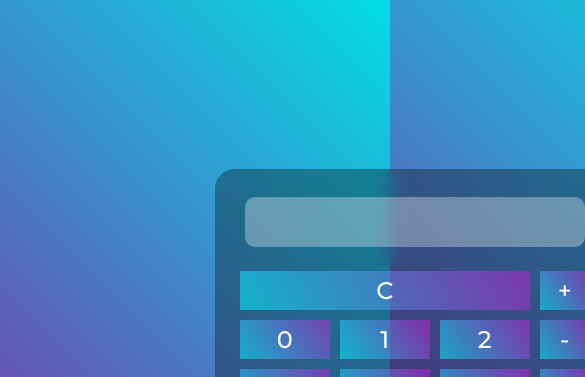
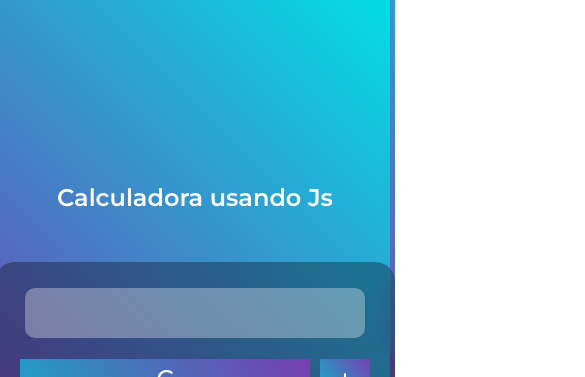
Before and after one commit to M1guelzinN/calculadora, a plain HTML site: page index.html in a window 390 px wide. Shown: the top 377 px of the page, 585 px wide, since content can reach past the window. Drawn offline with nearby package versions, Linux system fonts and the light colour scheme.

Commit message:
css-responsive v.1

```diff
--- a/arquivos/calculo.css
+++ b/arquivos/calculo.css
@@ -14,12 +14,12 @@
 body{
     background: linear-gradient(45deg, rgb(161, 0, 150), rgb(2, 221, 232));
     width: 100vw;
-    height: 100vh;
+    min-height: 100vh;
 
     display: flex;
     justify-content: space-evenly;
     align-items: center;
-    overflow: hidden;
+    overflow-y: hidden;
 }
 h1{
     margin: 0 10px;
@@ -119,3 +119,19 @@ main{
     font-size: 1.5em;
     color: white;
 }
+
+@media (max-width: 700px) {
+    body{
+        display: flex;
+        flex-direction: column;
+        justify-content: center;
+    }
+    h1{
+        font-size: 1.5em;
+        margin-bottom: 50px;
+    }
+     main{
+        max-width: 90vw;
+        max-height: 400px;
+     }
+}
```
